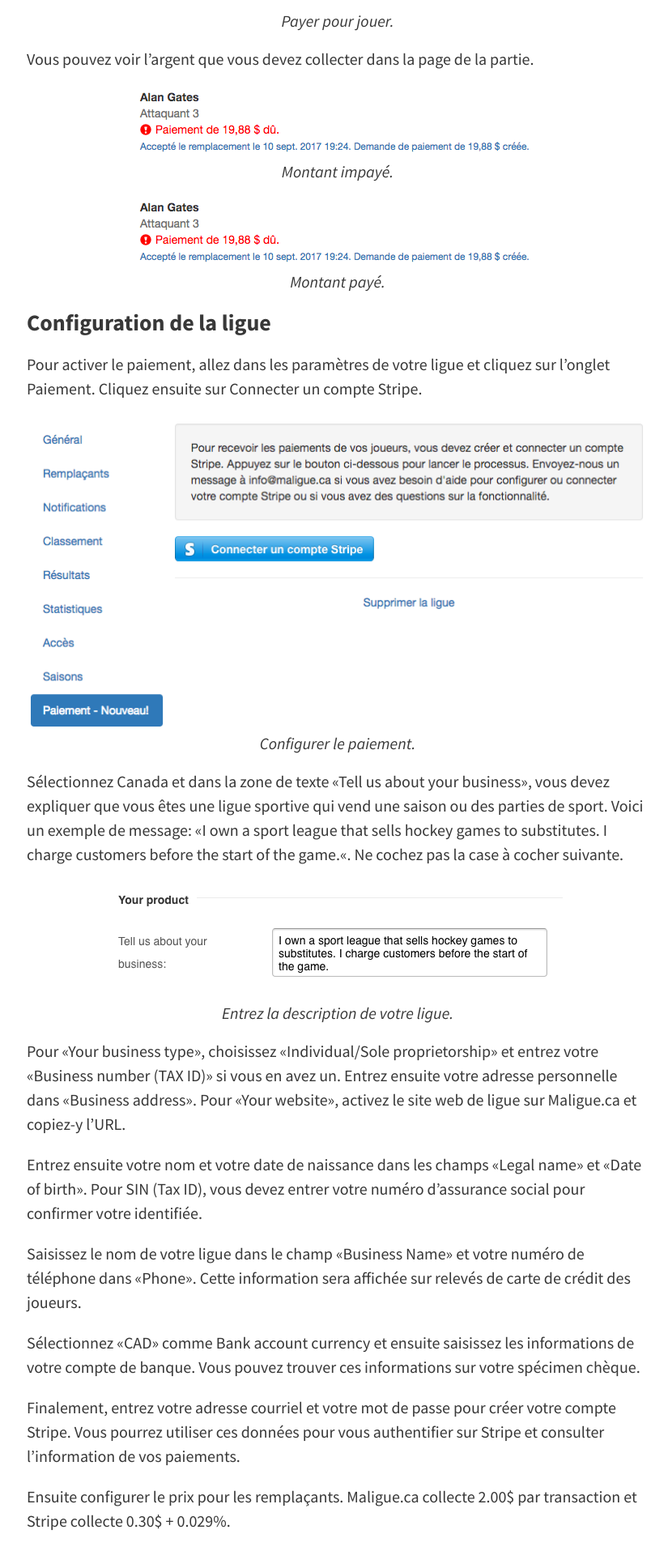
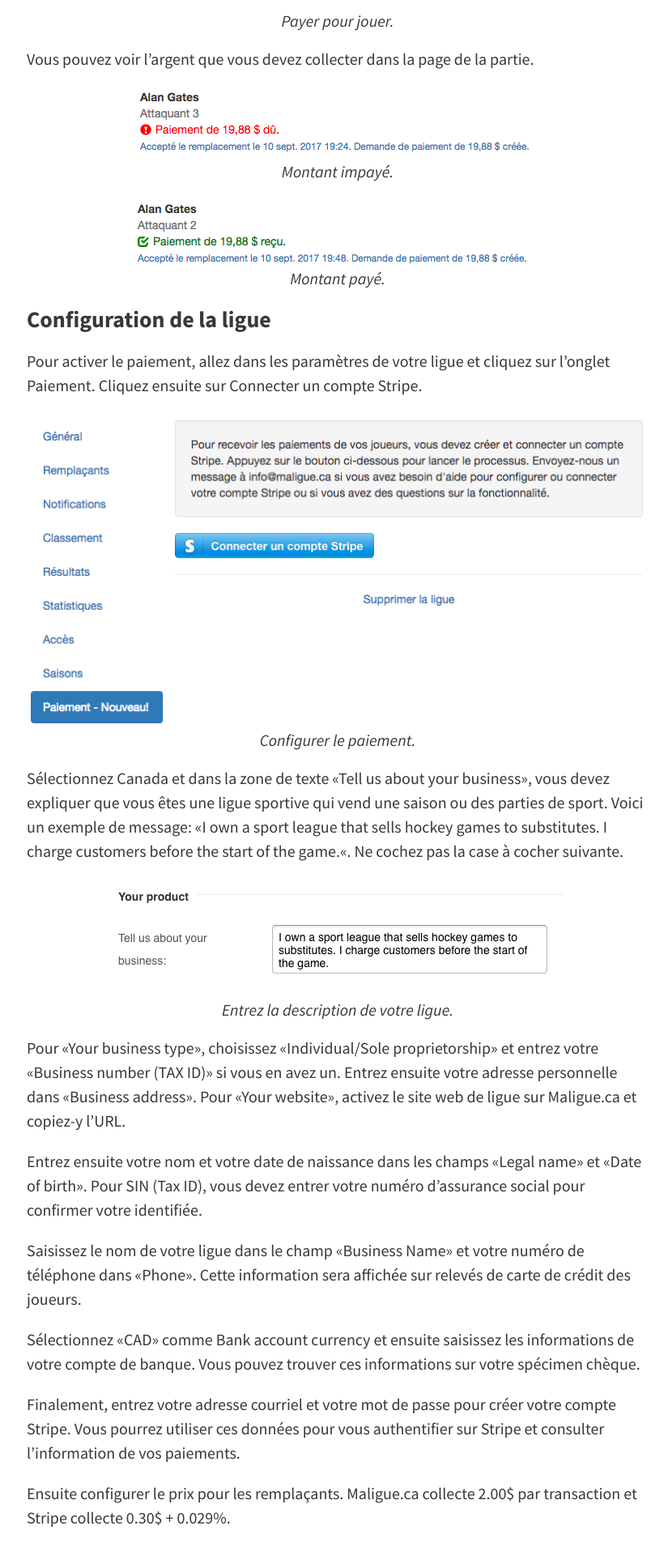
Before and after one commit to maligue/maligue.github.io, a Jekyll site: the page built from _posts/fr/2017-08-01-paiements-remplacant.md, in a window 1280 px wide. Shown: the part 2282-4197 px from the top of the page at 81% size, without its empty margins (223-1048 px from the left). Built offline with Jekyll 4.4.1, drawn with Linux system fonts in a browser that asks for light colours; nearby versions of some CDN libraries.

Commit message:
fixed image

```diff
--- a/_posts/fr/2017-08-01-paiements-remplacant.md
+++ b/_posts/fr/2017-08-01-paiements-remplacant.md
@@ -25,7 +25,7 @@ Vous pouvez voir l’argent que vous devez collecter dans la page de la partie.
 
 {% include image.html src="2017-09-10-amount-due-fr.png" caption="Montant impayé." %}
 
-{% include image.html src="2017-09-10-amount-due-fr.png" caption="Montant payé." %}
+{% include image.html src="2017-09-10-amount-paid-fr.png" caption="Montant payé." %}
 
 ### Configuration de la ligue
 
```
Also changed, not shown: assets/img/2017-09-10-amount-paid-fr.png.
